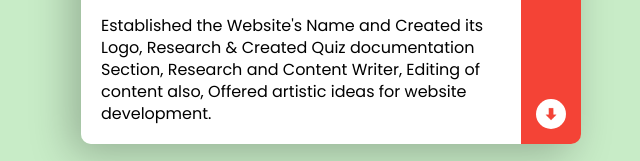
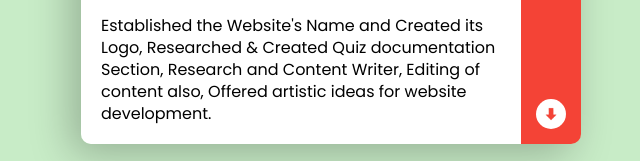
Before and after one commit to NadhilNoushad/CHE-SOLAR-ENERGY, a plain HTML site: page index.html in a window 1280 px wide. Shown: the part 4996-5157 px from the top of the page, 309-949 px from the left. Drawn offline with nearby package versions, Linux system fonts and the light colour scheme; a web font is replaced by a local one.

Commit message:
Update index.html

```diff
--- a/index.html
+++ b/index.html
@@ -193,7 +193,7 @@ Businesses and industry use solar technologies to diversify their energy sources
                                 </div>
                             </div>
                             <p class="error">Established the Website's Name and Created its Logo,
-                                Research & Created Quiz documentation Section, Research and Content Writer, Editing of content also, Offered artistic ideas for website development.
+                                Researched & Created Quiz documentation Section, Research and Content Writer, Editing of content also, Offered artistic ideas for website development.
                                 </p>
                         </div>
                         <div class="set">
```
